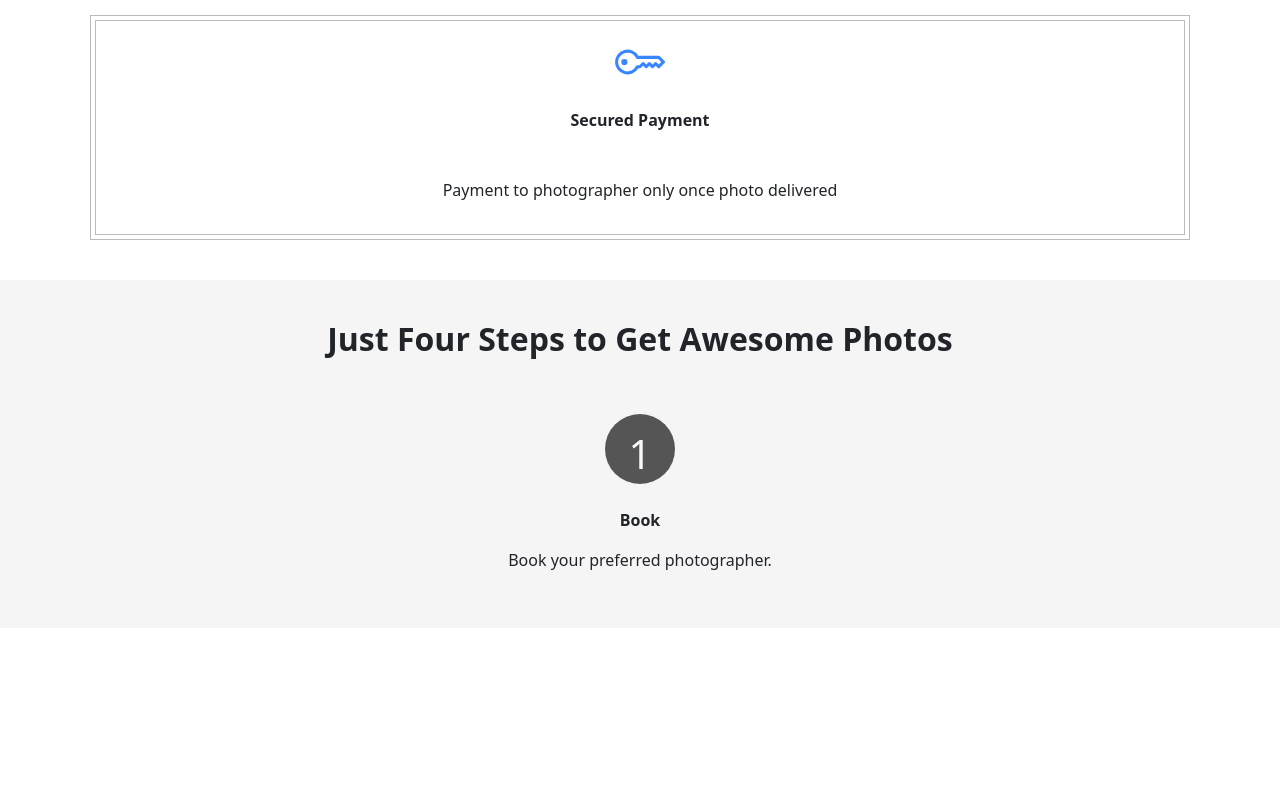
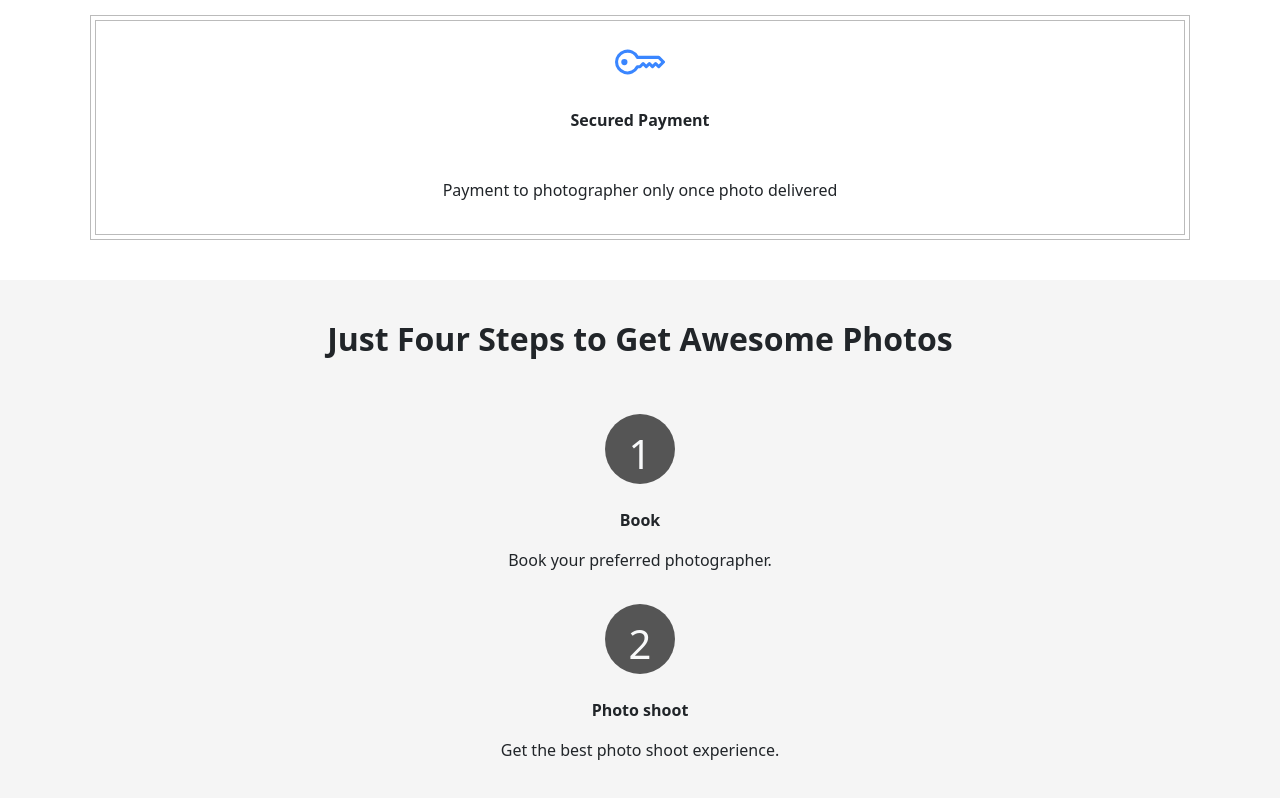
Before and after one commit to faisal-zuchri/signstudio.id, a plain HTML site: page index.html in a window 1280 px wide. Shown: the part 1771-2569 px from the top of the page. Before the commit the page ends 2399 px from the top, so only its background shows below. Drawn offline with nearby package versions, Linux system fonts and the light colour scheme.

Commit message:
first-commit

```diff
--- a/index.html
+++ b/index.html
@@ -358,6 +358,26 @@
           <p class="fs-6 fw-normal text-dark mt-3">
             Book your preferred photographer.
           </p>
+
+          <div class="d-flex justify-content-center" style="width: 100%">
+            <h1
+              class="fs-1 fw-normal text-light p-3 mt-3"
+              style="
+                background-color: #555;
+                height: 70px;
+                width: 70px;
+                border-radius: 50%;
+              "
+            >
+              2
+            </h1>
+          </div>
+
+          <p class="fs-6 fw-bold text-dark mt-3">Photo shoot</p>
+
+          <p class="fs-6 fw-normal text-dark mt-3">
+            Get the best photo shoot experience.
+          </p>
         </div>
       </div>
     </section>
```
